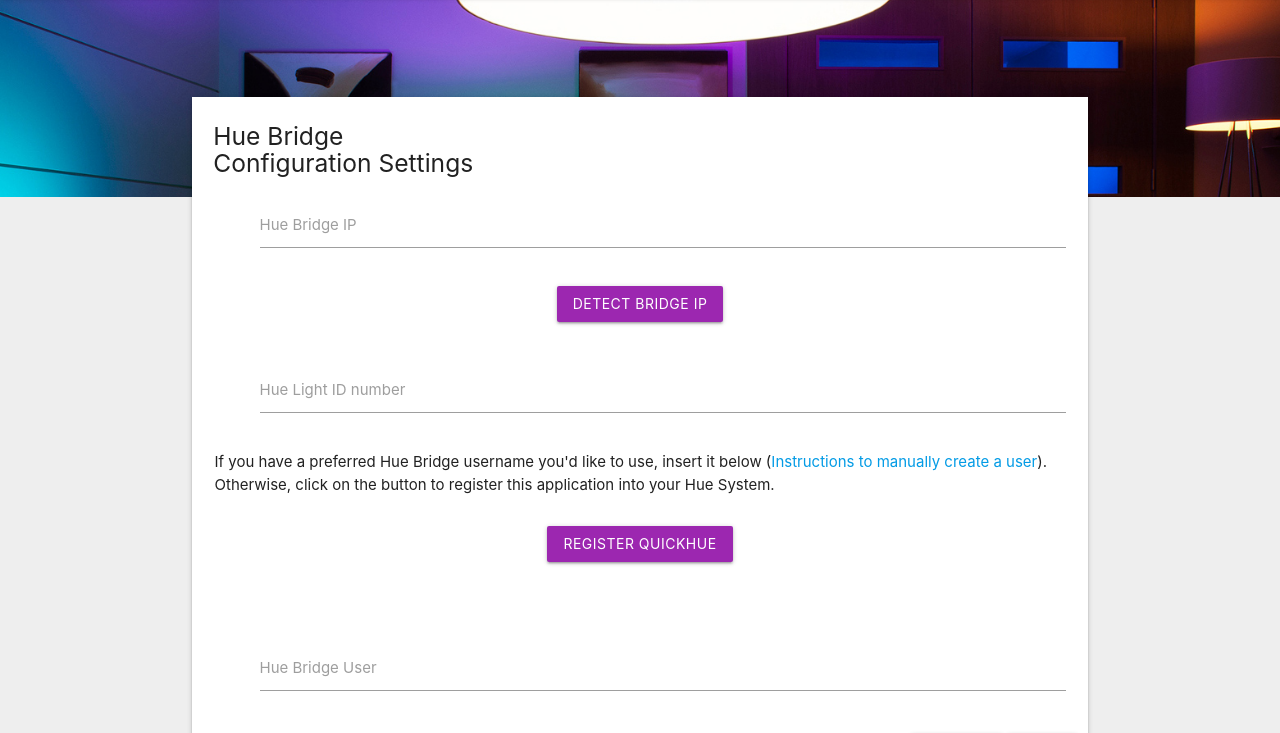
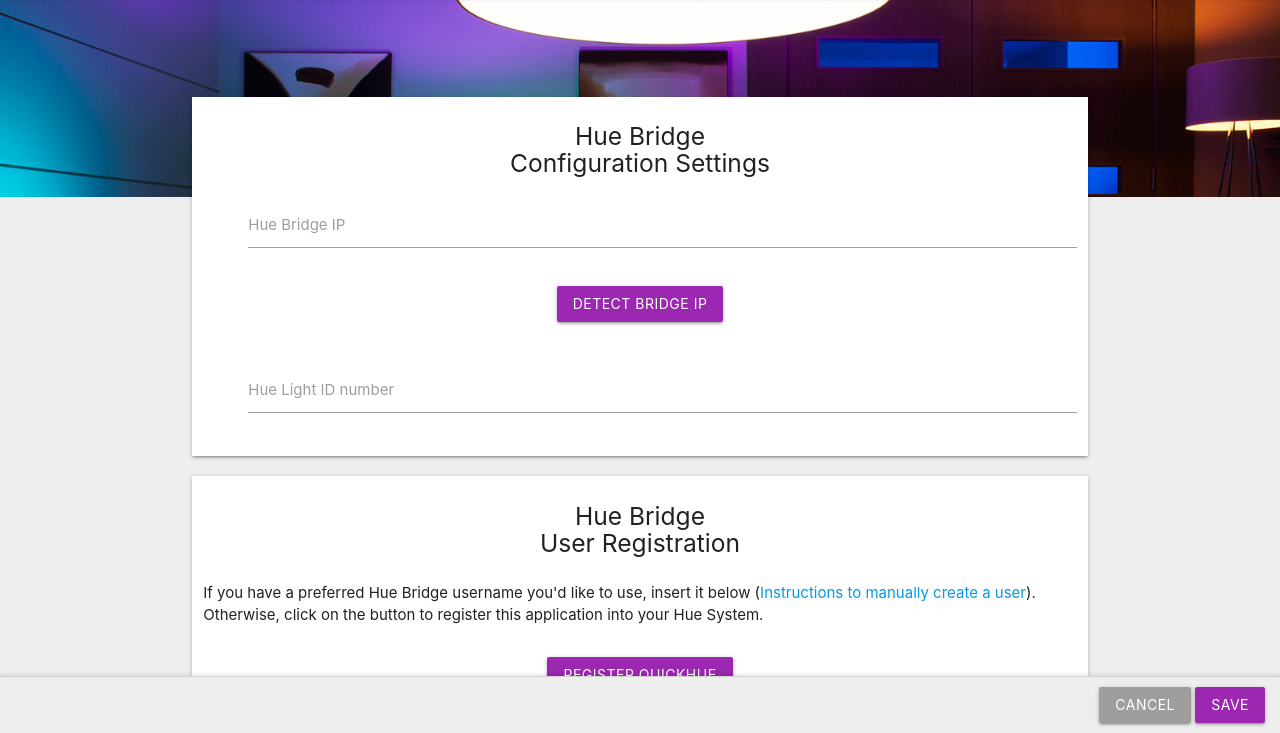
Before and after one commit to carlosperate/PebbleQuickHue, a website: page docs/config/index.html in a window 1280 px wide. Shown: the part 67-800 px from the top of the page. Drawn offline with nearby package versions, Linux system fonts and the light colour scheme.

Commit message:
config: Separate the config page into two cards, always show save & cancel buttons.

```diff
--- a/docs/config/index.html
+++ b/docs/config/index.html
@@ -13,6 +13,7 @@
         }
         h5 {
             padding: 10px 10px 0px 10px;
+            text-align: center;
         }
         nav .brand-logo {
             font-size: 1.8rem;
@@ -42,6 +43,26 @@
         }
         .container {
             margin-top: -100px;
+            /* Leave room for the fixed action bar + iOS safe area so the last
+               form field is never hidden behind it. */
+            padding-bottom: calc(80px + env(safe-area-inset-bottom, 0px));
+        }
+        /* Fixed action bar. Anchored to the bottom of the viewport so it
+           survives mobile webviews that shift their chrome as the user
+           scrolls. Safe-area padding keeps it clear of the iOS home
+           indicator, and a solid background covers content scrolling
+           underneath. */
+        .action-bar {
+            position: fixed;
+            left: 0;
+            right: 0;
+            bottom: 0;
+            z-index: 100;
+            background-color: #eeeeee;
+            border-top: 1px solid #d0d0d0;
+            padding: 10px 15px calc(10px + env(safe-area-inset-bottom, 0px));
+            text-align: right;
+            box-shadow: 0 -2px 4px rgba(0, 0, 0, 0.08);
         }
         /* Forms colours */
         .input-field .prefix.active,
@@ -74,10 +95,10 @@
 
     <!-- Content  -->
     <div class="container">
-        <div class="row">
-            <div class="col s12 white z-depth-1">
-                <h5>Hue Bridge<br>Configuration Settings</h5>
-                <form class="col s12" id="config_form">
+        <form id="config_form">
+            <div class="row">
+                <div class="col s12 white z-depth-1">
+                    <h5>Hue Bridge<br>Configuration Settings</h5>
                     <div class="row">
                         <div class="input-field col s12">
                             <i class="mdi-action-settings-ethernet prefix"></i>
@@ -93,6 +114,13 @@
                             <input id="HUE_LIGHT_ID" name="HUE_LIGHT_ID" type="tel" class="validate">
                             <label for="HUE_LIGHT_ID">Hue Light ID number</label>
                         </div>
+                    </div>
+                </div>
+            </div>
+            <div class="row">
+                <div class="col s12 white z-depth-1">
+                    <h5>Hue Bridge<br>User Registration</h5>
+                    <div class="row">
                         <div class="input-field col s12">
                             If you have a preferred Hue Bridge username you'd like to use, insert it below (<a href="https://developers.meethue.com/develop/get-started-2/">Instructions to manually create a user</a>).<br>
                             Otherwise, click on the button to register this application into your Hue System.
@@ -106,15 +134,15 @@
                             <label id="HUE_BRIDGE_USER_label" for="HUE_BRIDGE_USER">Hue Bridge User</label>
                         </div>
                     </div>
-                </form>
-                <div class="row">
-                    <div class="col s12 right-align">
-                        <button class="btn waves-effect waves-light grey" id="cancel_button">Cancel</button>
-                        <button class="btn waves-effect waves-light purple" id="submit_button">Save</button>
-                    </div>
                 </div>
             </div>
-        </div>
+        </form>
+    </div>
+
+    <!-- Fixed bottom action bar -->
+    <div class="action-bar">
+        <button class="btn waves-effect waves-light grey" id="cancel_button">Cancel</button>
+        <button class="btn waves-effect waves-light purple" id="submit_button">Save</button>
     </div>
 
     <!-- Modal to register QuickHue into Hue Bridge -->
```
